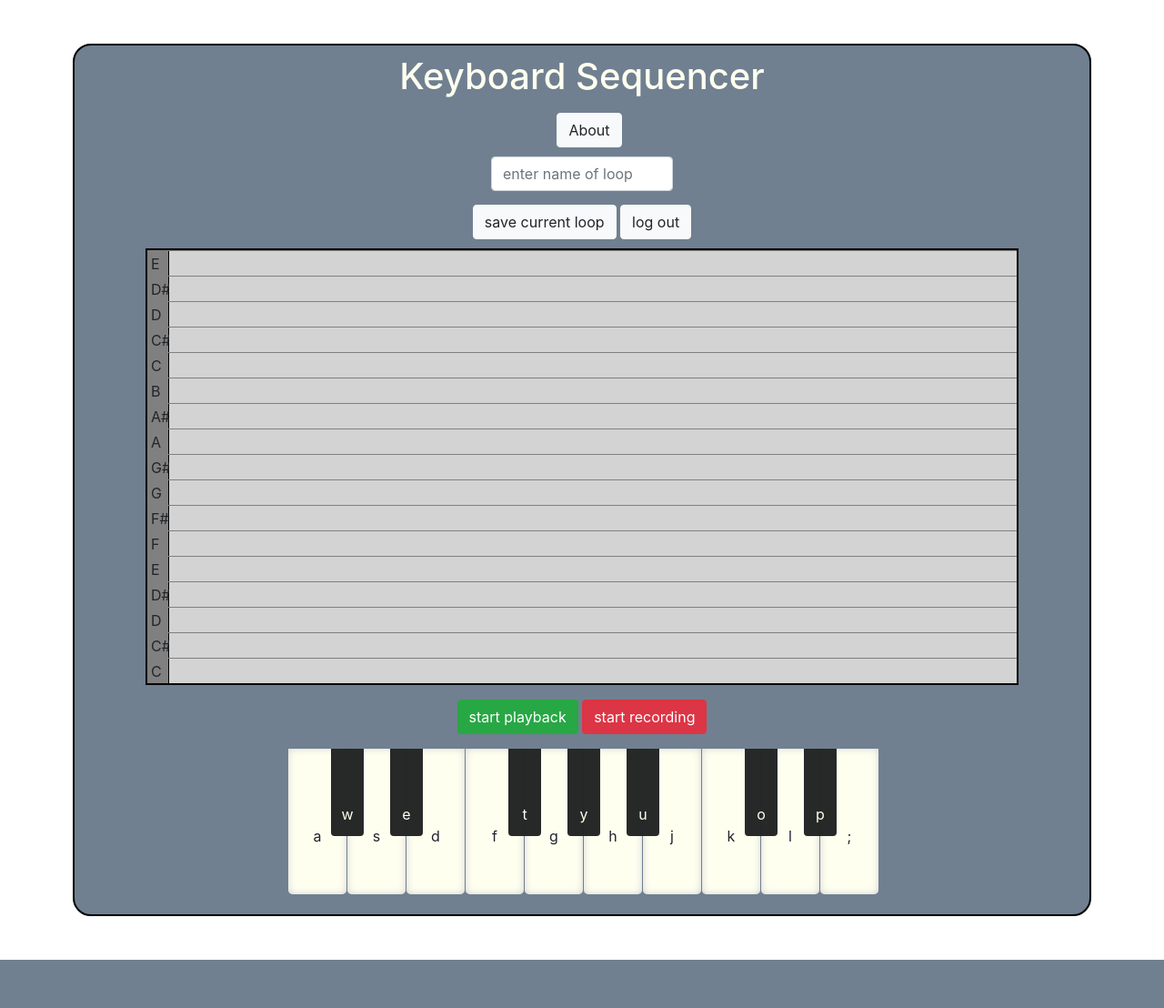
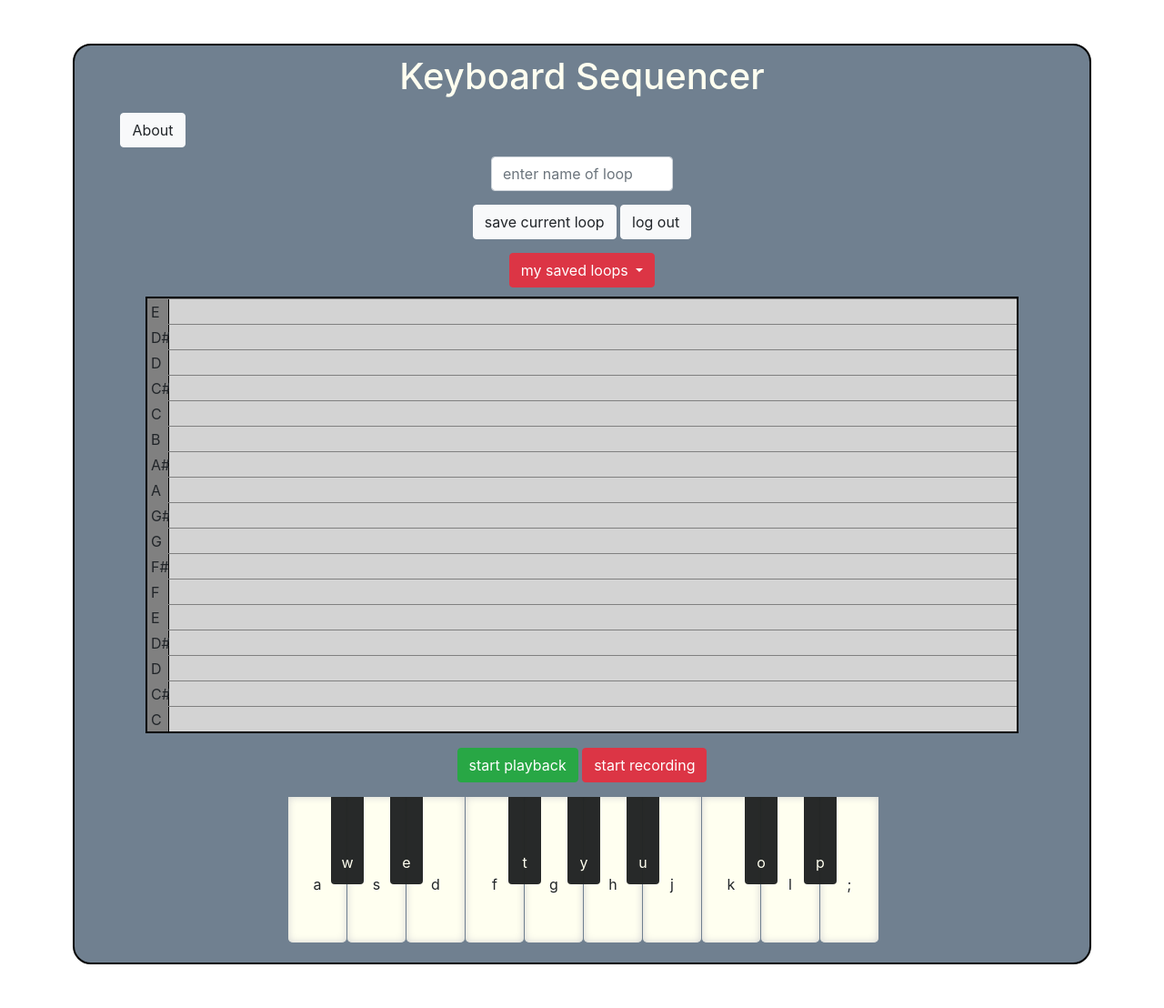
Before and after one commit to maxbalk/sequencer, a PHP site: page / in a window 1280 px wide. Shown: the whole page at 91% size. Before the commit the page ends 1055 px from the top, so only its background shows below. Run offline with PHP 8.4, Linux system fonts and the light colour scheme; the visitor is signed in with stand-in values (Sample User, id 1); tables that the repository leaves empty or names only in its code hold one stand-in row (values such as "Sample post"); some libraries are stand-ins or nearby versions.

Commit message:
get loop list

```diff
--- a/www/html/models/sequence.php
+++ b/www/html/models/sequence.php
@@ -14,4 +14,22 @@ class Sequence extends Model {
         return $query->execute([$s, $n, $u]);
     }
 
+    public function getSequences($user){
+        return $this->qGetSequences($user);
+    }
+
+    private function qGetSequences($u){
+        $query = $this->pdo->prepare(
+            "SELECT loopname
+             FROM loops
+             WHERE username = ?"
+        );
+        $query->execute([$u]);
+        $names = array();
+        while($results = $query->fetch(PDO::FETCH_ASSOC)){
+            array_push($names, $results);
+        }
+        return $names;
+    }
+
 }
--- a/www/html/models/user.php
+++ b/www/html/models/user.php
@@ -37,7 +37,7 @@ class User extends Model {
              AND pass = ?"
         );
         $query->execute([$user, $pass]);
-        $result =  $query->fetch(PDO::FETCH_ASSOC);
+        $result = $query->fetch(PDO::FETCH_ASSOC);
         return $result;
     }
 
--- a/www/html/scripts/app.js
+++ b/www/html/scripts/app.js
@@ -103,6 +103,28 @@ let notes = [
         frequency: 659.2551
     }
 ];
+function loadLoop(loop){
+    console.dir(loop);
+}
+function getLoops(){
+    let da = document.getElementById('displayArea');
+    let list = document.getElementById('loopList');
+    console.dir("getting loops");
+    $.get("http://localhost/service.php?action=getSequences",
+    function(data){
+        let loops = JSON.parse(data);
+        for(let loop of loops){
+            let item = document.createElement('a');
+            item.className = "dropdown-item";
+            item.addEventListener("click", function(){
+                loadLoop(loop.loopname);
+            });
+            item.innerHTML = loop.loopname;
+            list.appendChild(item);
+            console.dir(loop.loopname);
+        }
+    });
+}
 function saveLoop(){
     let myJson = JSON.stringify(rhythms);
     let f = document.getElementById('loopToSave');
--- a/www/html/service.php
+++ b/www/html/service.php
@@ -6,12 +6,21 @@ require_once('models/sequence.php');
 session_start();
 
 $action = empty($_GET['action']) ? '' : $_GET['action'];
+$username = empty($_SESSION['loggedin']) ? '' : $_SESSION['loggedin'];
+
 if($action == 'saveSequence'){
+    saveSequence($username);
+} elseif($action == 'getSequences'){
+    getSequences($username);
+} elseif($action == 'loadSequence'){
+    loadSequence($username);
+}
+
+function saveSequence($username){
     $content = $_POST['sequence'];
     if(strlen($content) == 769){
         print "empty";
     } else {
-        $username = $_SESSION['loggedin'];
         $name = $_POST['loopName'];
         $sequence = new Sequence();
         if($sequence->saveSequence($content, $name, $username)){
@@ -21,3 +30,14 @@ if($action == 'saveSequence'){
         }
     }
 }
+
+function getSequences($username){
+    $sequence = new Sequence();
+    $loops = $sequence->getSequences($username);
+    print(json_encode($loops));
+}
+
+function loadSequence(){
+    $sequence = new Sequence();
+
+}
--- a/www/html/styles/styles.css
+++ b/www/html/styles/styles.css
@@ -20,5 +20,5 @@ div {
 
 .left {
     display: relative;
-    margin: 1em 0 0 1em;
+    margin: 1em 60em 0 1em;
 }
--- a/www/html/views/app.php
+++ b/www/html/views/app.php
@@ -18,6 +18,14 @@ class appPage extends View
                     </form>
                     <div onclick="saveLoop()" class="btn btn-light">save current loop</div>
                     <div onclick="navigate('logout')" class="btn btn-light">log out</div>
+                    <div class="dropdown">
+                        <button class="btn btn-danger dropdown-toggle" type="button" id="dropdownMenuButton" data-toggle="dropdown" aria-haspopup="true" aria-expanded="false">
+                            my saved loops
+                        </button>
+                        <div id="loopList" class="dropdown-menu" aria-labelledby="dropdownMenuButton">
+
+                        </div>
+                    </div>
                 </div>
         <? } ?>
                 <div id="displayArea"></div>
@@ -33,6 +41,9 @@ class appPage extends View
                 <div class="keyboardContainer">
                     <ul class="keyboard"></ul>
                 </div>
+        <?php if($loggedIn){ ?>
+            <script type="text/javascript">getLoops();</script>
+        <? } ?>
     <?php
         $this->getContent($stylesheet, $script);
     }
--- a/www/html/views/view.php
+++ b/www/html/views/view.php
@@ -12,6 +12,7 @@ abstract class View {
         <html>
             <head>
                 <title>Sequencer</title>
+                <script src="https://code.jquery.com/jquery-3.3.1.min.js"></script>
                 <script src="scripts/scripts.js"></script>
                 <script src=<?= $script ?>></script>
                 <link rel="stylesheet" href="https://maxcdn.bootstrapcdn.com/bootstrap/4.0.0/css/bootstrap.min.css" integrity="sha384-Gn5384xqQ1aoWXA+058RXPxPg6fy4IWvTNh0E263XmFcJlSAwiGgFAW/dAiS6JXm" crossorigin="anonymous">
@@ -22,8 +23,8 @@ abstract class View {
                 <div class="mainContainer">
                     <?= $content ?>
                 </div>
+
                 <script src="https://code.jquery.com/jquery-3.2.1.slim.min.js" integrity="sha384-KJ3o2DKtIkvYIK3UENzmM7KCkRr/rE9/Qpg6aAZGJwFDMVNA/GpGFF93hXpG5KkN" crossorigin="anonymous"></script>
-                <script src="https://code.jquery.com/jquery-3.3.1.min.js"></script>
                 <script src="https://cdnjs.cloudflare.com/ajax/libs/popper.js/1.12.9/umd/popper.min.js" integrity="sha384-ApNbgh9B+Y1QKtv3Rn7W3mgPxhU9K/ScQsAP7hUibX39j7fakFPskvXusvfa0b4Q" crossorigin="anonymous"></script>
                 <script src="https://maxcdn.bootstrapcdn.com/bootstrap/4.0.0/js/bootstrap.min.js" integrity="sha384-JZR6Spejh4U02d8jOt6vLEHfe/JQGiRRSQQxSfFWpi1MquVdAyjUar5+76PVCmYl" crossorigin="anonymous"></script>
             </body>
```
